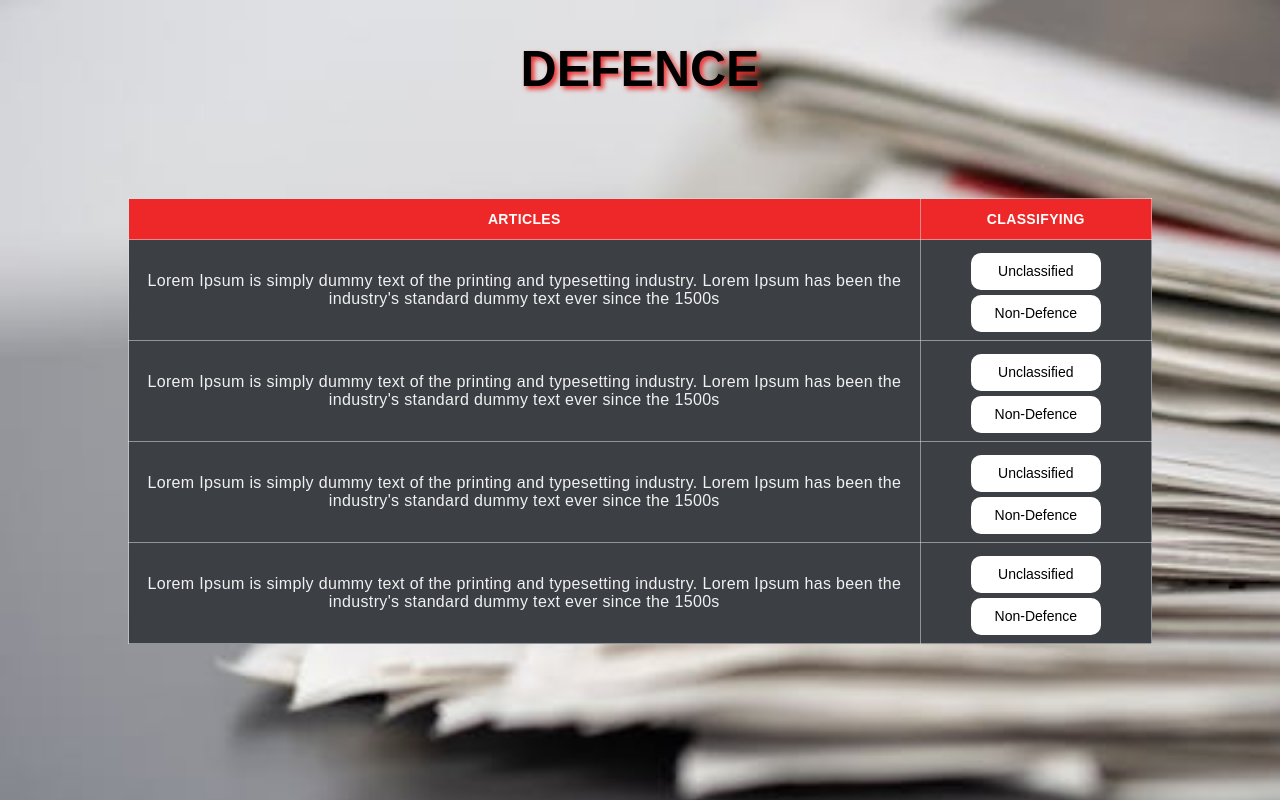
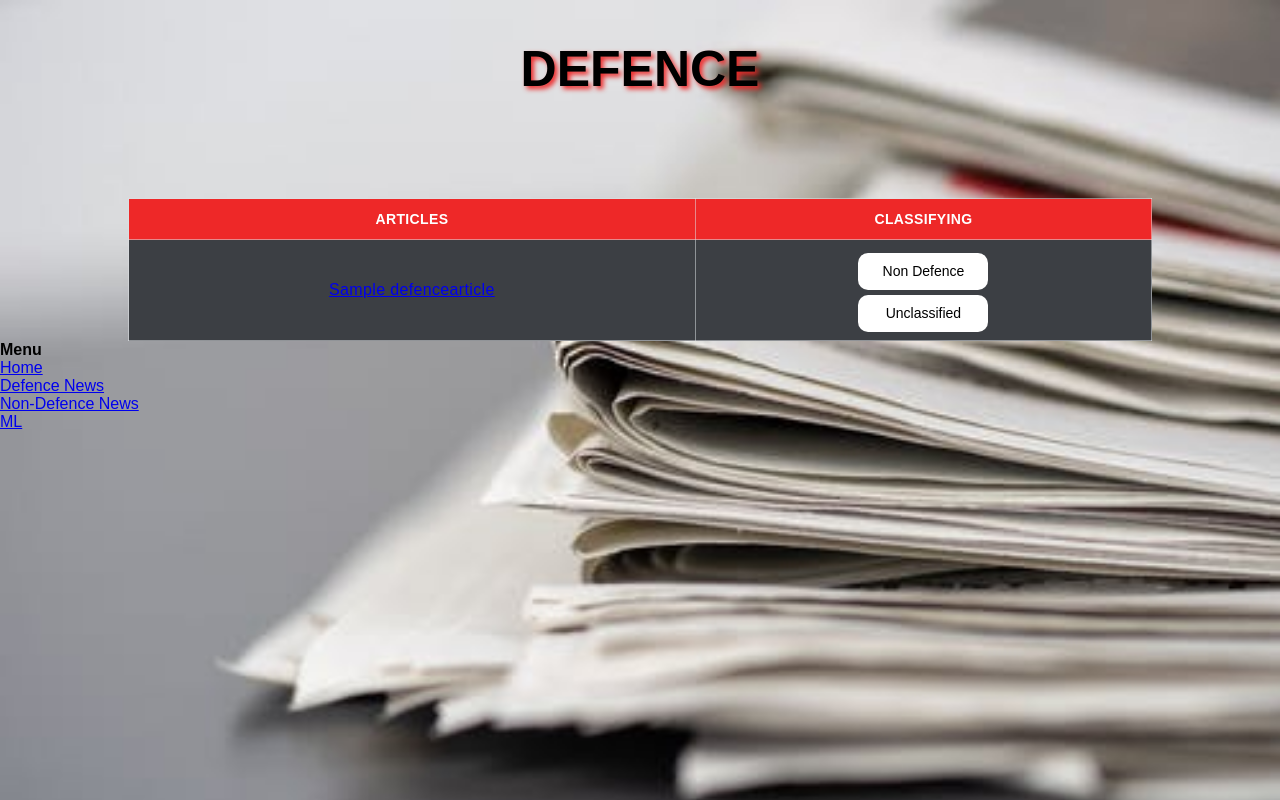
Before and after one commit to rdx-rockstar/news-crawler, a Django app: page /defence in a window 1280 px wide. Run offline with Django 3.2, Linux system fonts and the light colour scheme; tables that the repository leaves empty hold one stand-in row (values such as "Sample post"); some libraries are stand-ins or nearby versions.

Commit message:
Update defence.html
Function added

```diff
--- a/newsCrawler/templates/defence.html
+++ b/newsCrawler/templates/defence.html
@@ -3,6 +3,43 @@
 <html>
 <head>
     <title>Defence</title>
+    <script src="http://ajax.googleapis.com/ajax/libs/jquery/1.7.1/jquery.min.js" type="text/javascript"></script>
+	<script>
+		function DF_to_UC(id){
+			$.ajax({
+				url:'/ajax/DF_to_UC',
+				data:{
+					'id':id
+				},
+				dataType:'json',
+				success:function(data){
+					var cards=document.getElementsByClassName(id);
+					var i;
+					for(i=0;i<cards.length;i++){
+						cards[i].style.display="none";
+					}
+				}
+			});
+		}
+
+		function DF_to_NDF(id){
+			$.ajax({
+				url:'/ajax/DF_to_NDF',
+				data:{
+					'id':id
+				},
+				dataType:'json',
+				success:function(data){
+					var cards=document.getElementsByClassName(id);
+					var i;
+					for(i=0;i<cards.length;i++){
+						cards[i].style.display="none";
+					}
+				}
+			});
+		}
+
+	</script>
     <style type= "text/css">
     *{
         margin: 0;
@@ -113,6 +150,7 @@
  <div class = "table-container">
         <div class="heading"><h1>DEFENCE</h1></div>
         <table class = "table">
+
             <thead>
                 <tr>
                     <th>ARTICLES</th>
@@ -121,28 +159,51 @@
                 </tr>
             </thead>
             <tbody>
+                {% for article in articles %}
                 <tr>
-                <td data-label = "Articles">Lorem Ipsum is simply dummy text of the printing and typesetting industry. Lorem Ipsum has been the industry's standard dummy text ever since the 1500s</td>
-                <td data-label = "Classifying"><button class = "btn">Unclassified</button><button class = "btn">Non-Defence</button></td>
+                    <td data-label = "Articles"><a href="{{article.url}}">{{article.heading}}</td>
+                    <td data-label = "Classifying"><button class = "btn" id="{{article.id}}" onclick=DF_to_NDF(this.id)>Non Defence</button><br><button class = "btn" id="{{article.id}}" onclick=DF_to_UC(this.id)>Unclassified</button></td>
 
                 </tr>
-            <tr>
-                <td data-label = "Articles">Lorem Ipsum is simply dummy text of the printing and typesetting industry. Lorem Ipsum has been the industry's standard dummy text ever since the 1500s</td>
-                <td data-label = "Classifying"><button class = "btn">Unclassified</button><button class = "btn">Non-Defence</button></td>
-
-            </tr>
-            <tr>
-                <td data-label = "Articles">Lorem Ipsum is simply dummy text of the printing and typesetting industry. Lorem Ipsum has been the industry's standard dummy text ever since the 1500s</td>
-                <td data-label = "Classifying"><button class = "btn">Unclassified</button><button class = "btn">Non-Defence</button></td>
-
-            </tr>
-            <tr>
-                <td data-label = "Articles">Lorem Ipsum is simply dummy text of the printing and typesetting industry. Lorem Ipsum has been the industry's standard dummy text ever since the 1500s</td>
-                <td data-label = "Classifying"><button class = "btn">Unclassified</button><button class = "btn">Non-Defence</button></td>
-
-            </tr>
+                {%endfor%}
             </tbody>
         </table>
     </div>
+
+	<script type="text/javascript" src="{% static 'js2/jquery.flexisel.js' %}"></script>
+	<script src="{% static 'js2/bootstrap.js' %}"></script>
+
+	<div id="sidebar">
+		<h4 class="menu">Menu</h4>
+			 <ul>
+			 <ul>
+				<li><a href="/">Home</a></li>
+			 <li><a href="defence">Defence News</a></li>
+				<li><a href="nondefence">Non-Defence News</a></li>
+				<li><a href="ml"><span> ML</span></a></li>
+			 </ul>
+		  </li>
+
+
+
+	  <div id="sidebar-btn">
+		  <span></span>
+		  <span></span>
+		  <span></span>
+	  </div>
+  </div>
+  <!-- <h4 class="menu">Menu</h4> -->
+<script>
+	var sidebarbtn = document.getElementById('sidebar-btn');
+	  var sidebar = document.getElementById('sidebar');
+	 sidebarbtn.addEventListener('click', function () {
+	if(sidebar.classList.contains('visible')){
+		  sidebar.classList.remove('visible');
+	 }else {
+		  sidebar.className = 'visible';
+	  }
+	});
+  </script>
+
 </body>
 </html>
```
Lines whose indentation alone changed are shown as unchanged.
